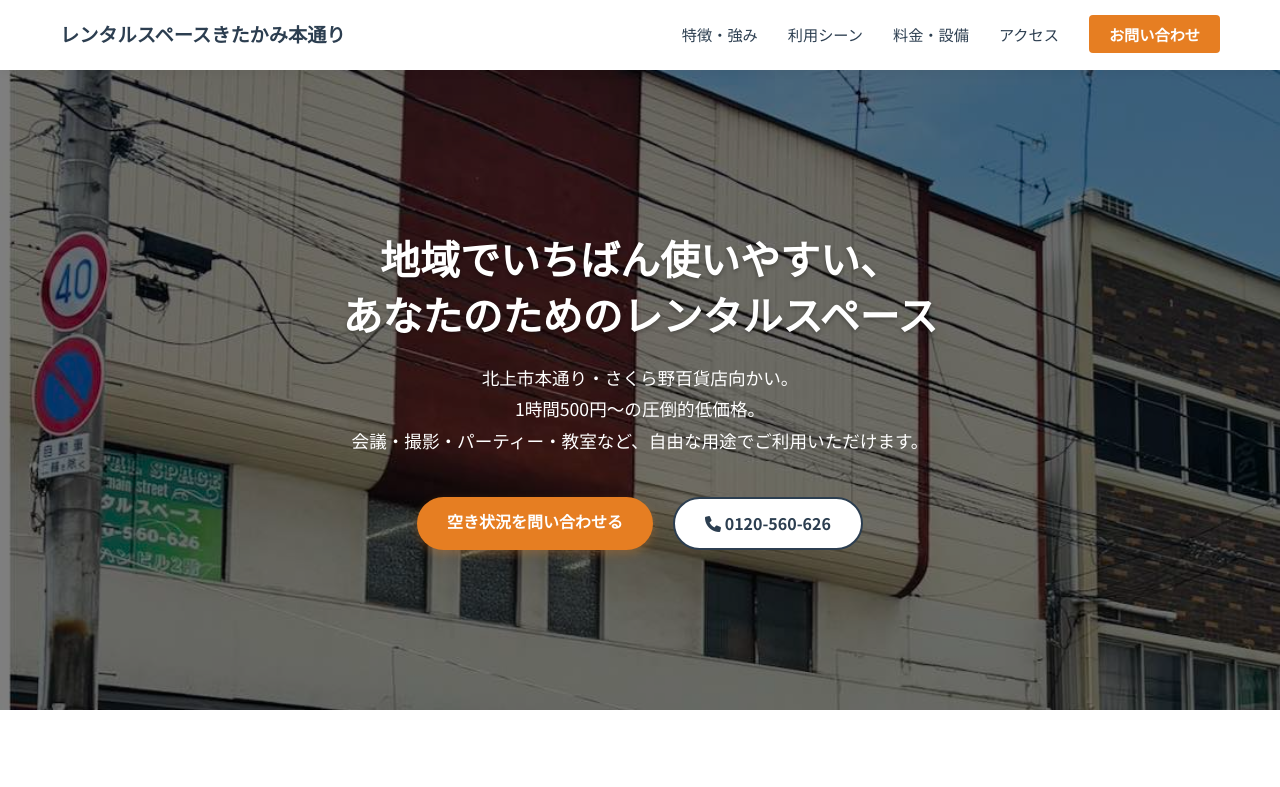
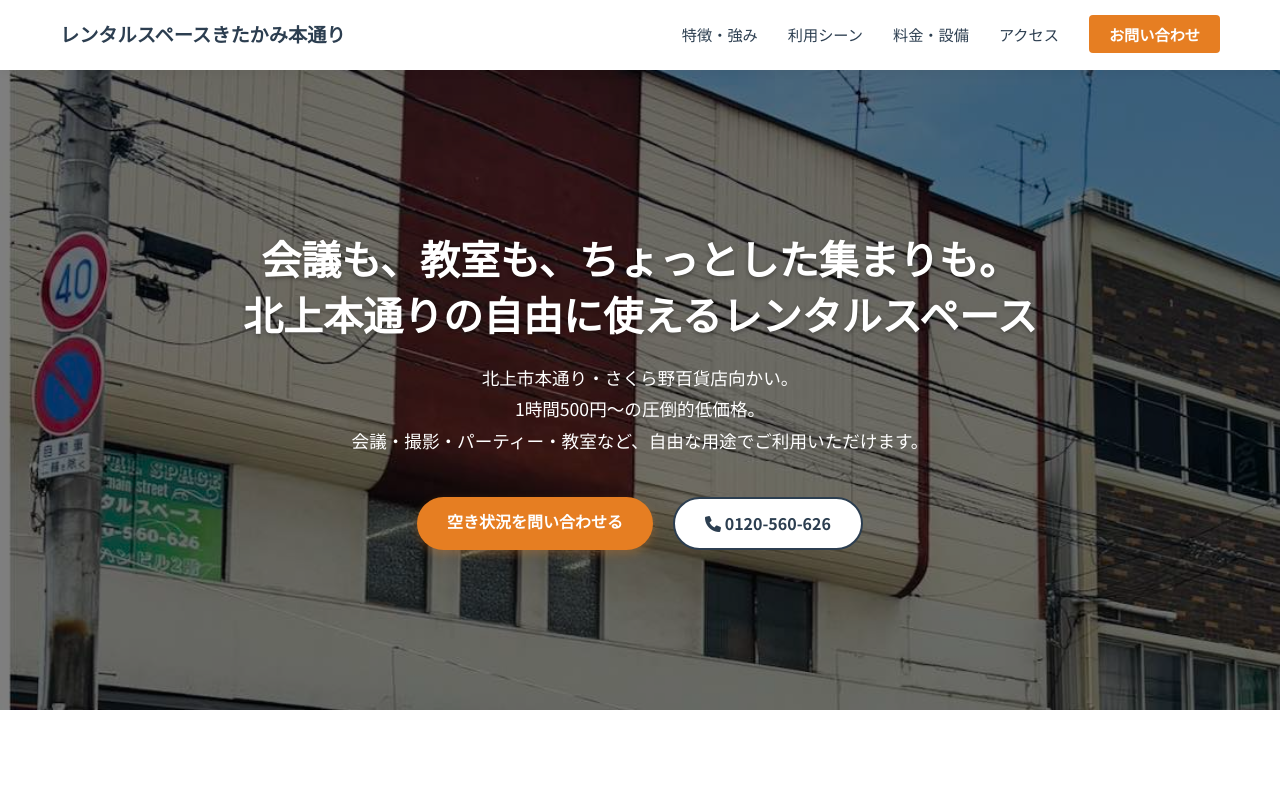
Before and after one commit to yuudaic/251211, a plain HTML site: page index.html in a window 1280 px wide. Shown: the top 787 px of the page. Drawn offline with Linux system fonts and the light colour scheme.

Commit message:
Update index.html

```diff
--- a/index.html
+++ b/index.html
@@ -45,8 +45,8 @@
         <div class="hero__bg" id="js-parallax-bg"></div>
         <div class="hero__content">
             <h2 class="hero__title">
-                地域でいちばん使いやすい、<br>
-                あなたのための<br class="sp-only">レンタルスペース
+                会議も、教室も、ちょっとした集まりも。<br>
+                北上本通りの自由に使える<br class="sp-only">レンタルスペース
             </h2>
             <p class="hero__lead">
                 北上市本通り・さくら野百貨店向かい。<br>
```
